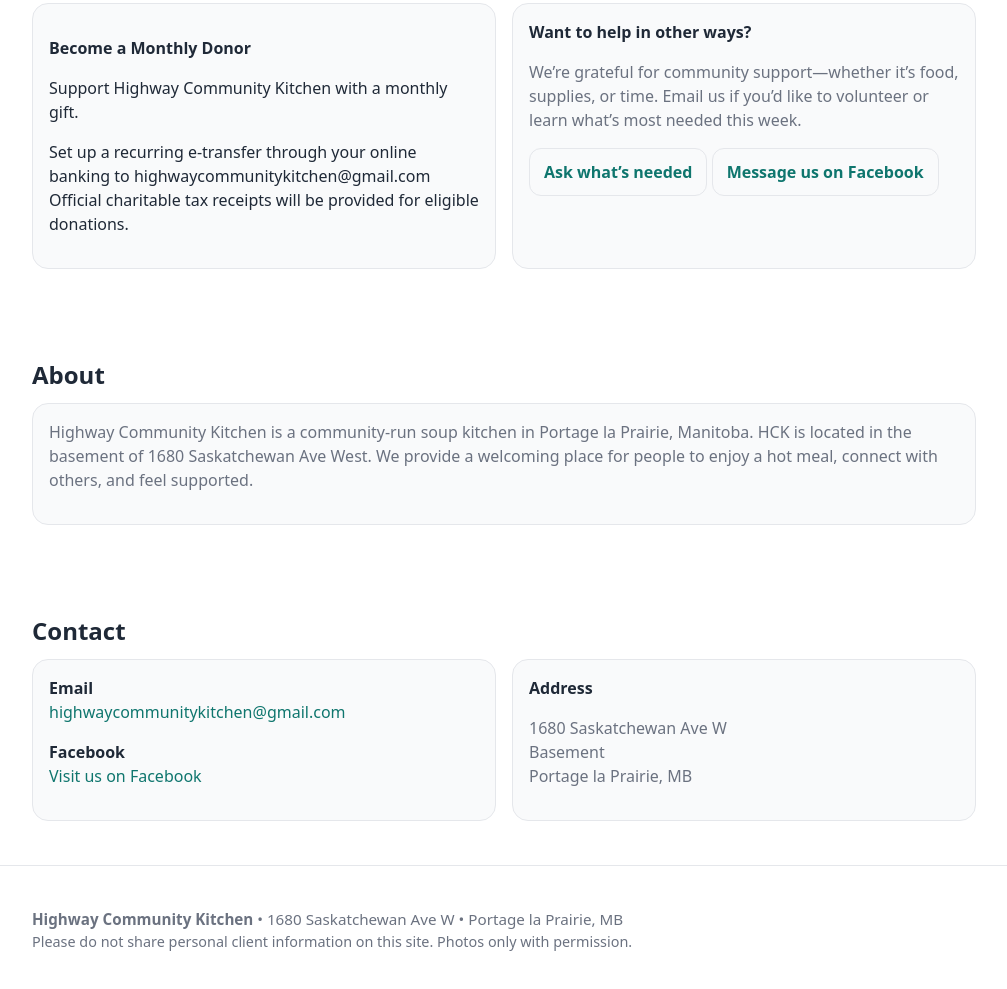
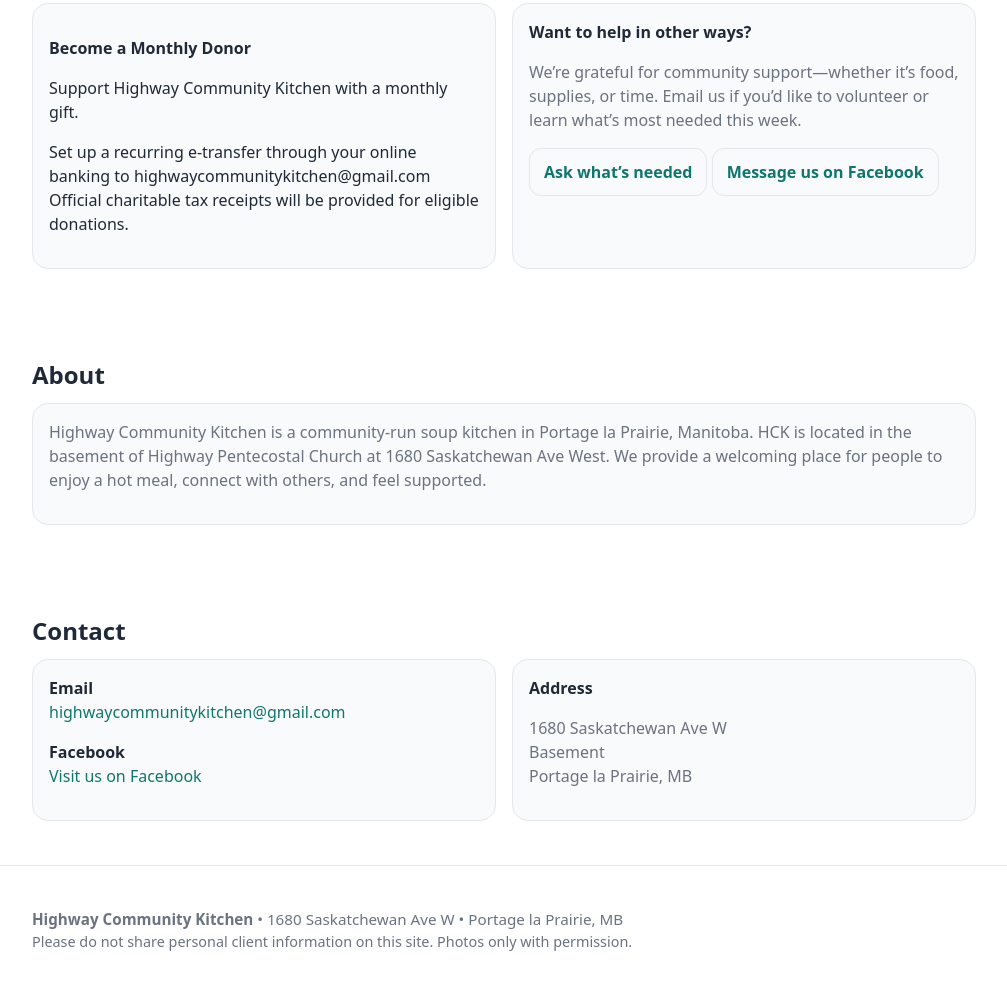
Before and after one commit to highwaycommunitykitchen/website, a plain HTML site: page index.html in a window 1280 px wide. Shown: the part 2061-3050 px from the top of the page, without its empty margins (136-1143 px from the left). Drawn offline with Linux system fonts and the light colour scheme.

Commit message:
Update index.html

```diff
--- a/index.html
+++ b/index.html
@@ -270,7 +270,7 @@
         <h2>About</h2>
         <div class="card">
           <p style="margin-top:0" class="muted">
-            Highway Community Kitchen is a community-run soup kitchen in Portage la Prairie, Manitoba. HCK is located in the basement of 1680 Saskatchewan Ave West. We provide a welcoming place for
+            Highway Community Kitchen is a community-run soup kitchen in Portage la Prairie, Manitoba. HCK is located in the basement of Highway Pentecostal Church at 1680 Saskatchewan Ave West. We provide a welcoming place for
             people to enjoy a hot meal, connect with others, and feel supported.
           </p>
         </div>
```
